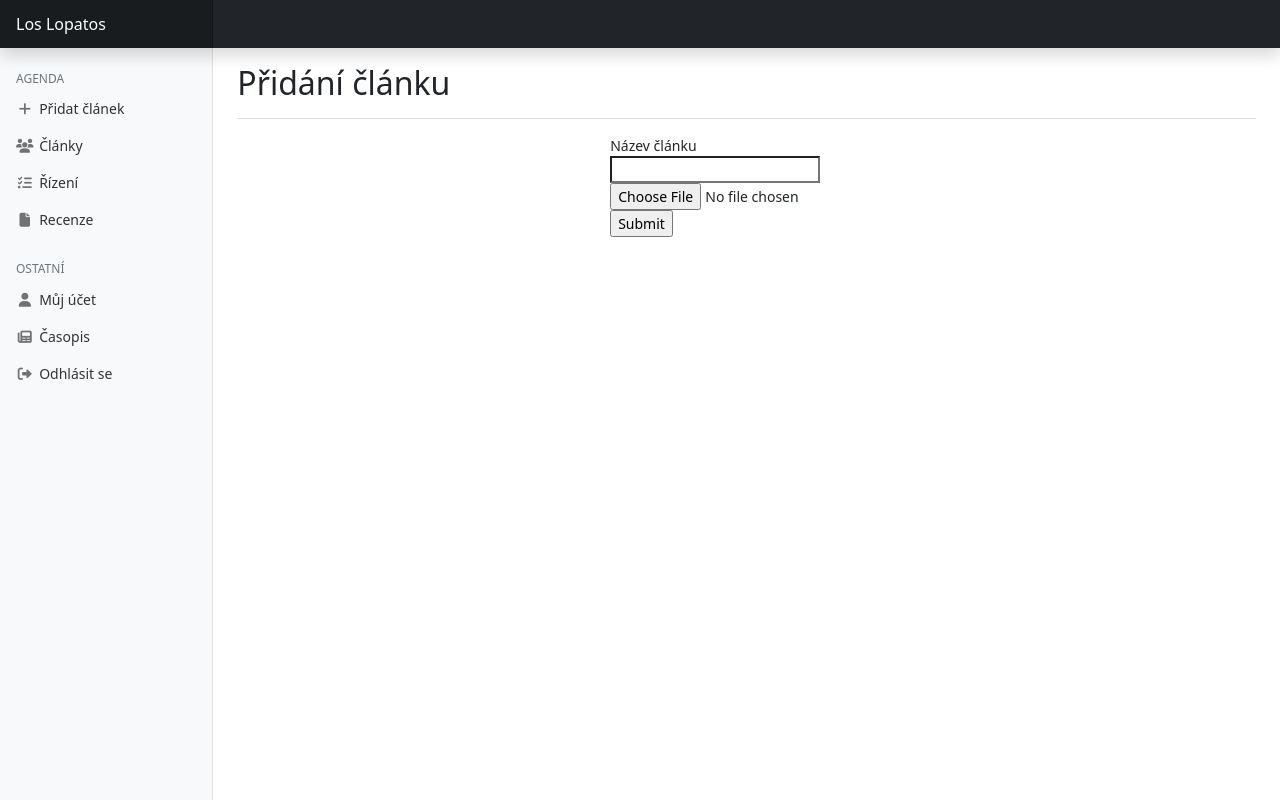
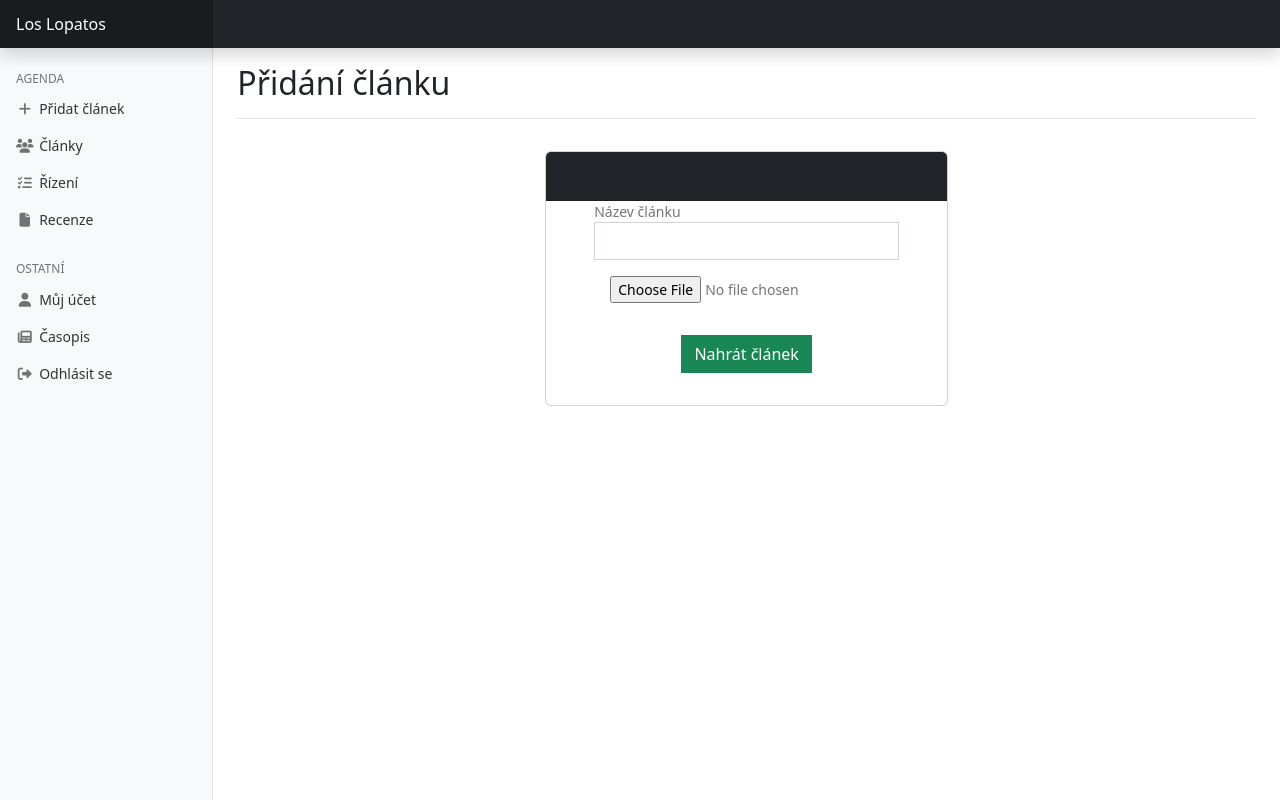
Before and after one commit to Duffynson/lopaty-xd, a PHP site: page /admin/clanek in a window 1280 px wide. Run offline with PHP 8.4, Linux system fonts and the light colour scheme; the visitor is signed in with stand-in values (Sample User, id 1).

Commit message:
Update clanek.php

```diff
--- a/admin/clanek.php
+++ b/admin/clanek.php
@@ -13,20 +13,30 @@ include_once './php/components/header.php';
         <h1 class="h2">Přidání článku</h1>
       </div>
 
-      <div class="d-flex justify-content-center">
-      <div class="alert alert-success alert-dismissible fade show d-none" role="alert">
+      <div class="container">
+      <div class="d-flex justify-content-center p-3 w-50 m-auto">
+      <div class="card">
+
+      <h5 class="card-header info-color white-text bg bg-dark text-center py-4">
+      </h5>
+
+      <div class="card-body px-lg-5 pt-0">
+      <form method="POST" class="add-arcticle md-form" style="color: #757575;">
+         <label for="input">Název článku</label>
+         <input type="text" name="articleName" class="form-control rounded-0" placeholder="">
+      <div class="file-field">
+      <div class="float-left p-3">
+         <input type="file" name="soubor" class="rounded-0">
       </div>
-      <div class="alert alert-danger alert-error alert-dismissible fade show d-none" role="alert">
+      <div class="file-path-wrapper m-2 p-2 text-center">
+          <input class="file-path validate btn btn-success rounded-0" type="submit" value="Nahrát článek">
       </div>
-      <form method="POST" class="add-article">
-         <label>Název článku</label><br>
-         <input type="text" name="articleName" class="rounded-0"/><br>
-         <input type="file" name="soubor"/><br>
-         <input type="submit"/>
-      </form>
       </div>
-
-    </main>
+      </div>
+      </div>
+      </div>
+      </div>
+</main>
 
     <script src="./js/add_article.js"></script>
   </body>
```
